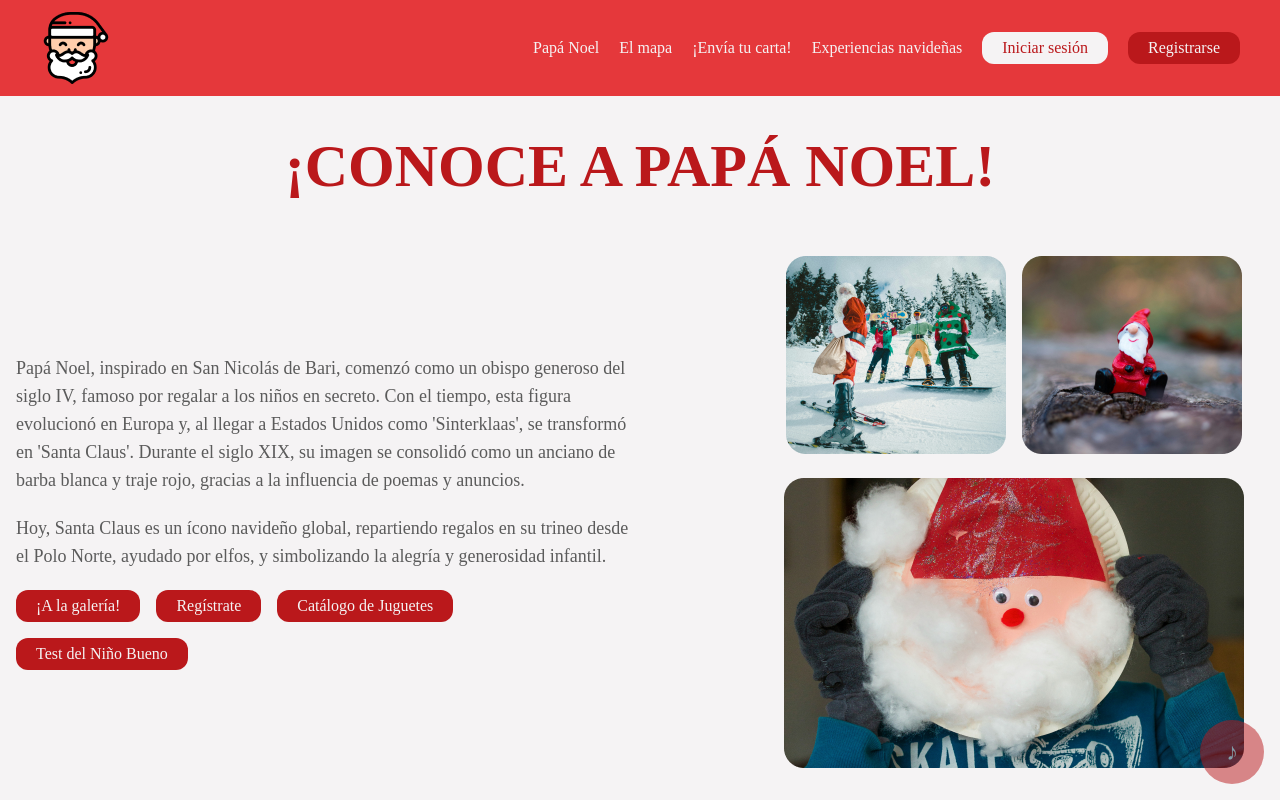
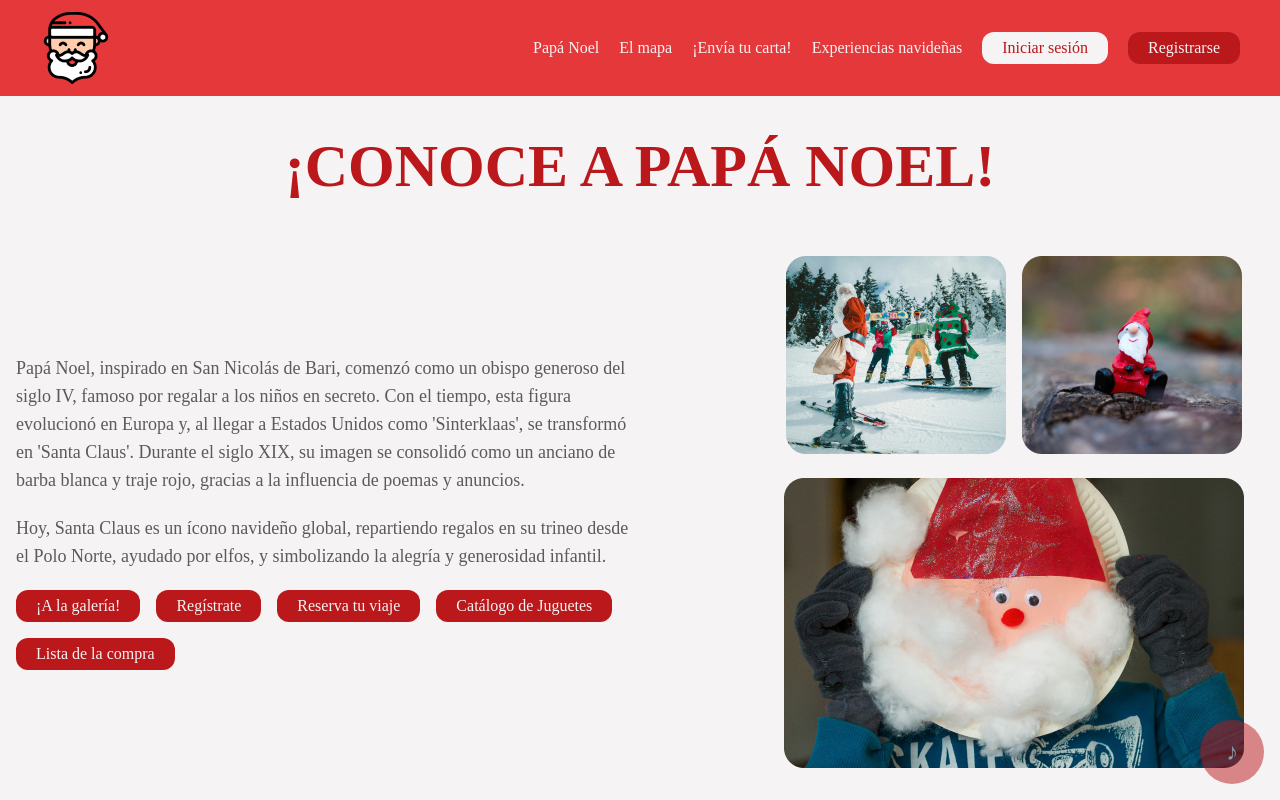
Before and after one commit to jmartinpizarro/ui-p4, a Next.js app: page / in a window 1280 px wide. Shown: the top 800 px of the page. Built offline with nearby package versions, Linux system fonts and the light colour scheme.

Commit message:
Basically, the value of isKid is literally null. The string "null"

```diff
--- a/src/app/sections/intro.tsx
+++ b/src/app/sections/intro.tsx
@@ -52,24 +52,24 @@ const Intro: React.FC = () => {
                     <div className="flex flex-wrap gap-4 justify-center lg:justify-start">
                         <RedButton text="¡A la galería!" clicked={'/gallery'}></RedButton>
                         <RedButton text="Regístrate" clicked={registerPopUp}></RedButton>
-                        {userLogged !== null && isKid === false && (
+                        {userLogged !== "null" && isKid === false && (
                             <>
                                 <RedButton text="Reserva tu viaje" clicked={'/trip'}></RedButton>
                             </>
                         )}
-                        {userLogged === null && (
+                        {userLogged === "null" && (
                             <>
                                 <RedButton text="Catálogo de Juguetes" clicked={'/toycataloguekids'}></RedButton>
                                 <RedButton text="Test del Niño Bueno" clicked={'/test'}></RedButton>
                             </>
                         )}
-                        {userLogged !== null && isKid === false && (
+                        {userLogged !== "null" && isKid === false && (
                             <>
                                 <RedButton text="Catálogo de Juguetes" clicked={'/toycatalogueadult'}></RedButton>
                                 <RedButton text="Lista de la compra" clicked={'/listacompra'}></RedButton>
                             </>
                         )}
-                        {userLogged !== null && isKid === true && (
+                        {userLogged !== "null" && isKid === true && (
                             <>
                             <RedButton text="Catálogo de Juguetes" clicked={'/toycataloguekids'}></RedButton>
                             <RedButton text="Test del niño bueno" clicked={'/test'}></RedButton>
```
